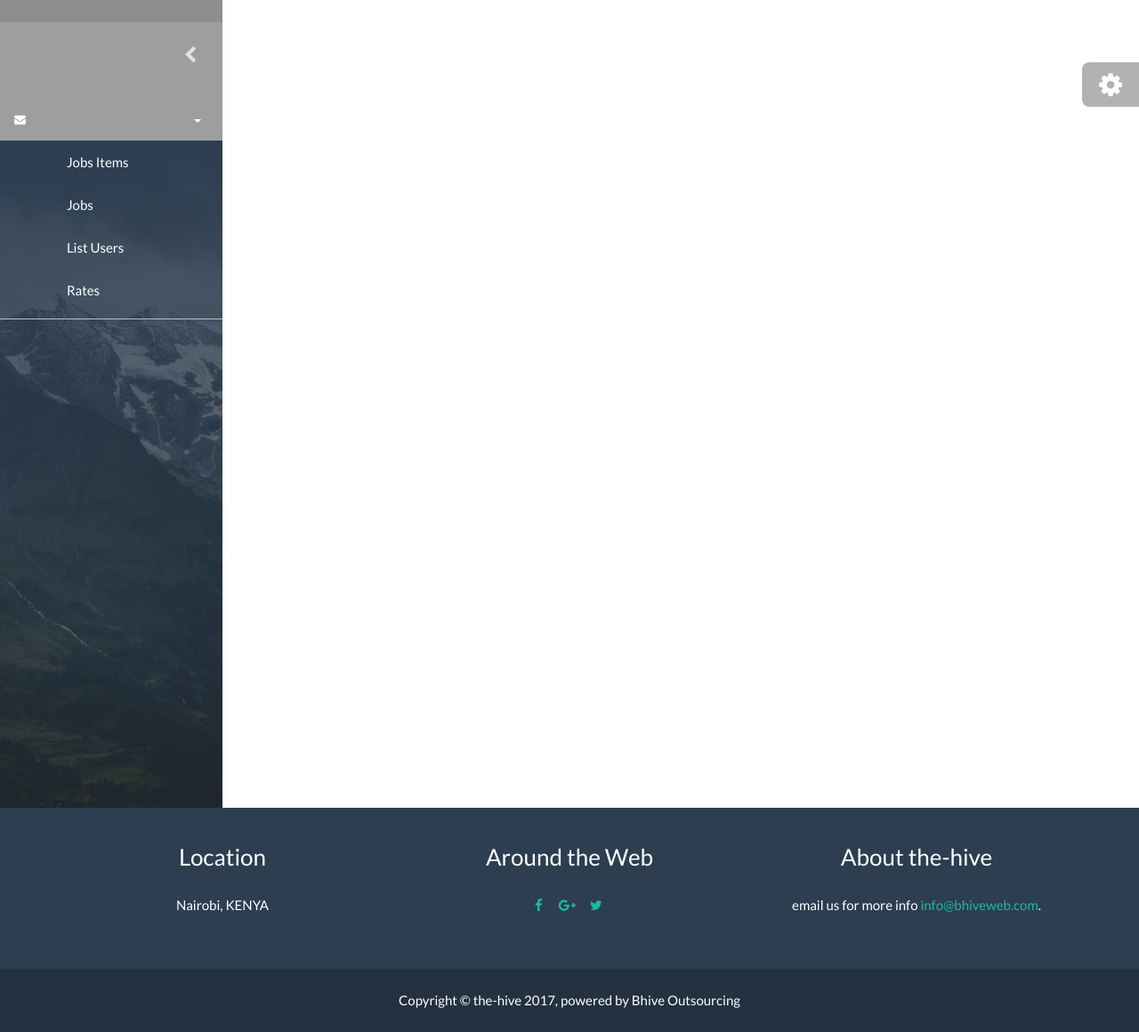
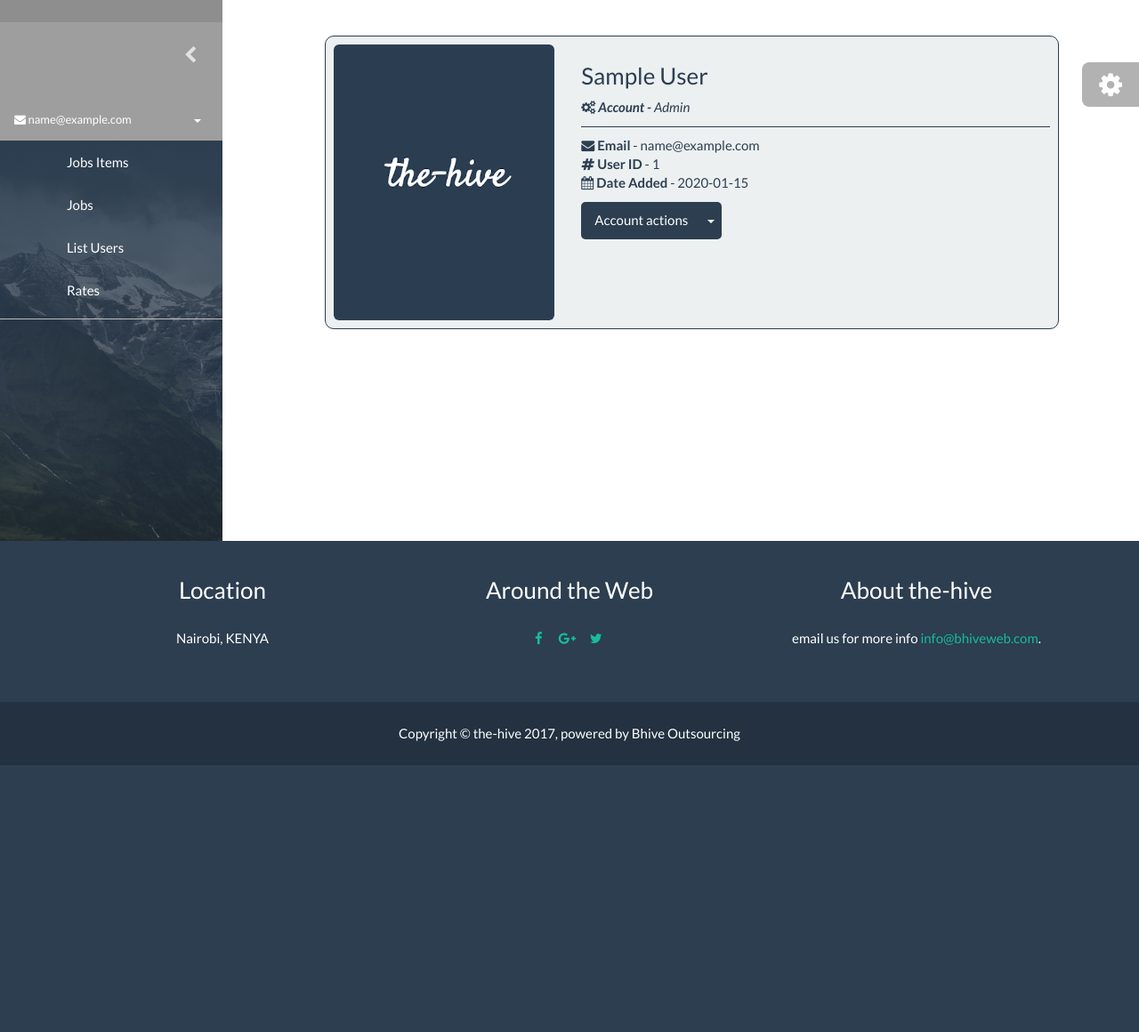
Before and after one commit to eugene-liyai/the_hive, a Flask app: page /profile in a window 1280 px wide. Shown: the part 60-1220 px from the top of the page at 89% size. After the commit the page ends 920 px from the top, so only its background shows below. Run offline with Flask 2, Linux system fonts and the light colour scheme; a user stored in the database is signed in; tables that the repository leaves empty hold one stand-in row (values such as "Sample post"); some libraries are stand-ins or nearby versions; grey boxes are pictures that could not be loaded.

Commit message:
[Feature] add profile information

```diff
--- a/the_hive/static/css/custom.css
+++ b/the_hive/static/css/custom.css
@@ -11,7 +11,7 @@
     padding: 7px;
     width: 150px;
     margin-bottom: 10px;
-}
+}z
 
 .badgebox {
     opacity: 0;
@@ -37,3 +37,14 @@
     /* Move the check mark back when checked */
 	text-indent: 0;
 }
+
+.profile-well {
+    border-radius: 10px;
+    margin-top: 40px;
+    border: 1px solid #2c3e50;
+}
+
+.bottom-line {
+    border-bottom: 1px solid #2c3e50;
+    margin: 10px 0;
+}
--- /dev/null
+++ b/the_hive/static/css/profile.css
@@ -0,0 +1,3 @@
+.sidebar .sidebar-nav {
+    height: 450px;
+}
--- a/the_hive/static/css/sidenav.css
+++ b/the_hive/static/css/sidenav.css
@@ -264,7 +264,7 @@
 }
 
 .sidebar-nav {
-    background-image: linear-gradient( rgb(44, 62, 80), rgba(44, 62, 80, 0.4) ),url(http://127.0.0.1:5000/static/images/sidebar-1.jpg);
+    background-image: linear-gradient( rgb(44, 62, 80), rgba(44, 62, 80, 0.4) ),url(../../static/images/sidebar-1.jpg);
     background-repeat: no-repeat;
     background-size: cover;
 }
--- a/the_hive/templates/adminUserJobs.html
+++ b/the_hive/templates/adminUserJobs.html
@@ -9,7 +9,7 @@
     <link rel="stylesheet" href="{{ url_for('static', filename='css/custom.css') }}" />
 {% endblock %}
 
-{% block userjobs%}
+{% block dashboard_content%}
 {% if user.role == 'ROLE_ADMIN' %}
 <div class="row">
     <div class="col-sm-6 add_job_div">
--- a/the_hive/templates/dashboard.html
+++ b/the_hive/templates/dashboard.html
@@ -144,7 +144,7 @@
     <!-- End settings toggle button -->
 
     <div class="col-md-9">
-        {%block userjobs%}
+        {%block dashboard_content%}
         {%endblock%}
     </div>
     </div>
--- a/the_hive/templates/profile.html
+++ b/the_hive/templates/profile.html
@@ -7,155 +7,150 @@
     <link rel="stylesheet" href="{{ url_for('static', filename='css/tables.css') }}" />
     <link rel="stylesheet" href="{{ url_for('static', filename='css/jobDisplay.css') }}" />
     <link rel="stylesheet" href="{{ url_for('static', filename='css/custom.css') }}" />
+    <link rel="stylesheet" href="{{ url_for('static', filename='css/profile.css') }}" />
 {% endblock %}
 
-{% block profiles %}
+{% block dashboard_content %}
     <div class="row">
-        <div class="col-xs-12 col-sm-6 col-md-6">
-            <div class="well well-sm">
+        <div class="col-xs-12 col-sm-6 col-md-12">
+            <div class="well well-sm profile-well">
                 <div class="row">
                     <div class="col-sm-6 col-md-4">
-                        <img src="http://placehold.it/380x500" alt="" class="img-rounded img-responsive" />
+                        <img src="{{ url_for('static', filename='images/the-hive-logo.png') }}" alt="the-hive logo" class="img-rounded img-responsive" />
                     </div>
                     <div class="col-sm-6 col-md-8">
-                        <h4>
-                            Bhaumik Patel</h4>
-                        <small><cite title="San Francisco, USA">San Francisco, USA <i class="glyphicon glyphicon-map-marker">
-                        </i></cite></small>
+                        <h3>
+                            {{user.first_name}} {{user.last_name}}
+                        </h3>
+                        <cite title="San Francisco, USA"> <i class="fa fa-cogs"></i> <strong>Account - </strong>
+                            {% if user.role == 'ROLE_AGENT' %}
+                            Agent
+                            {% else %}
+                            Admin
+                            {% endif %}
+                            </cite>
+                        <div class="bottom-line col-md-12 col-sm-12 col-xs-12"></div>
                         <p>
-                            <i class="glyphicon glyphicon-envelope"></i>email@example.com
+                            <i class="fa fa-envelope"></i> <strong>Email</strong> - {{user.email}}
                             <br />
-                            <i class="glyphicon glyphicon-globe"></i><a href="http://www.jquery2dotnet.com">www.jquery2dotnet.com</a>
+                            <i class="fa fa-hashtag"></i> <strong>User ID</strong> - {{user.user_id}}
                             <br />
-                            <i class="glyphicon glyphicon-gift"></i>June 02, 1988</p>
+                            <i class="fa fa-calendar"></i> <strong>Date Added</strong> - {{user.date_added}}</p>
                         <!-- Split button -->
                         <div class="btn-group">
-                            <button type="button" class="btn btn-primary">
-                                Social</button>
+                            <button type="button" class="btn btn-primary" data-toggle="dropdown">
+                                Account actions</button>
                             <button type="button" class="btn btn-primary dropdown-toggle" data-toggle="dropdown">
-                                <span class="caret"></span><span class="sr-only">Social</span>
+                                <span class="caret"></span><span class="sr-only">Actions</span>
                             </button>
                             <ul class="dropdown-menu" role="menu">
-                                <li><a href="#">Twitter</a></li>
-                                <li><a href="https://plus.google.com/+Jquery2dotnet/posts">Google +</a></li>
-                                <li><a href="https://www.facebook.com/jquery2dotnet">Facebook</a></li>
+                                <li><a href="#" data-toggle="modal" data-target="#edit_password_info">Change Password</a></li>
+                                <li><a href="#" data-toggle="modal" data-target="#edit_user_info" >Edit account</a></li>
+                                <li><a href="#" >Account Stats</a></li>
                                 <li class="divider"></li>
-                                <li><a href="#">Github</a></li>
+                                <li><a href="#">Set Availability</a></li>
                             </ul>
                         </div>
                     </div>
                 </div>
             </div>
         </div>
-        <div class="col-xs-12 col-sm-6 col-md-6">
-            <div class="well well-sm">
-                <div class="row">
-                    <div class="col-sm-6 col-md-4">
-                        <img src="http://placehold.it/380x500" alt="" class="img-rounded img-responsive" />
-                    </div>
-                    <div class="col-sm-6 col-md-8">
-                        <h4>
-                            Bhaumik Patel</h4>
-                        <small><cite title="San Francisco, USA">San Francisco, USA <i class="glyphicon glyphicon-map-marker">
-                        </i></cite></small>
-                        <p>
-                            <i class="glyphicon glyphicon-envelope"></i>email@example.com
-                            <br />
-                            <i class="glyphicon glyphicon-globe"></i><a href="http://www.jquery2dotnet.com">www.jquery2dotnet.com</a>
-                            <br />
-                            <i class="glyphicon glyphicon-gift"></i>June 02, 1988</p>
-                        <!-- Split button -->
-                        <div class="btn-group">
-                            <button type="button" class="btn btn-primary">
-                                Social</button>
-                            <button type="button" class="btn btn-primary dropdown-toggle" data-toggle="dropdown">
-                                <span class="caret"></span><span class="sr-only">Social</span>
-                            </button>
-                            <ul class="dropdown-menu" role="menu">
-                                <li><a href="#">Twitter</a></li>
-                                <li><a href="https://plus.google.com/+Jquery2dotnet/posts">Google +</a></li>
-                                <li><a href="https://www.facebook.com/jquery2dotnet">Facebook</a></li>
-                                <li class="divider"></li>
-                                <li><a href="#">Github</a></li>
-                            </ul>
+
+        <!-- Modal edit account info-->
+    <div class="modal fade" id="edit_user_info" role="dialog">
+        <div class="modal-dialog">
+
+          <!-- Modal content-->
+          <div class="modal-content">
+            <div class="modal-header">
+              <button type="button" class="close" data-dismiss="modal">&times;</button>
+              <h4 class="modal-title"><i class="fa fa-info"></i> Edit User Info</h4>
+            </div>
+              <form class="form-horizontal" action="/admin/add_job" method="post">
+                  <fieldset>
+                    <div class="modal-body">
+                        <div class="form-group">
+                          <label class="col-lg-3 control-label" for="edit_first_name">First Name</label>
+                            <div class="col-lg-9">
+                                <input class="form-control input-sm" type="text" name="edit_first_name" id="edit_first_name">
+                            </div>
+                        </div>
+                        <div class="form-group">
+                          <label class="col-lg-3 control-label" for="edit_last_name">Last Name</label>
+                            <div class="col-lg-9">
+                                <input class="form-control input-sm" type="text" name="edit_last_name" id="edit_last_name">
+                            </div>
+                        </div>
+                        <div class="form-group">
+                          <label class="col-lg-3 control-label" for="edit_email">Email</label>
+                            <div class="col-lg-9">
+                                <input class="form-control input-sm" type="text" name="edit_email" id="edit_email">
+                            </div>
                         </div>
                     </div>
-                </div>
+                    <div class="modal-footer">
+                      <button type="submit" class="btn btn-primary" data-dismiss="modal">
+                          <i class="fa fa-send"></i>
+                           Submit
+                      </button>
+                      <button type="button" class="btn btn-default" data-dismiss="modal">
+                          <i class="fa fa-close"></i>
+                           Close
+                      </button>
+                    </div>
+                  </fieldset>
+              </form>
+          </div>
+
+        </div>
+      </div>
+
+        <div class="modal fade" id="edit_password_info" role="dialog">
+        <div class="modal-dialog">
+
+          <!-- Modal content-->
+          <div class="modal-content">
+            <div class="modal-header">
+              <button type="button" class="close" data-dismiss="modal">&times;</button>
+              <h4 class="modal-title"><i class="fa fa-lock"></i> Change Password</h4>
             </div>
-        </div>
-    </div>
-    <div class="row">
-        <div class="col-xs-12 col-sm-6 col-md-6">
-            <div class="well well-sm">
-                <div class="row">
-                    <div class="col-sm-6 col-md-4">
-                        <img src="http://placehold.it/380x500" alt="" class="img-rounded img-responsive" />
-                    </div>
-                    <div class="col-sm-6 col-md-8">
-                        <h4>
-                            Bhaumik Patel</h4>
-                        <small><cite title="San Francisco, USA">San Francisco, USA <i class="glyphicon glyphicon-map-marker">
-                        </i></cite></small>
-                        <p>
-                            <i class="glyphicon glyphicon-envelope"></i>email@example.com
-                            <br />
-                            <i class="glyphicon glyphicon-globe"></i><a href="http://www.jquery2dotnet.com">www.jquery2dotnet.com</a>
-                            <br />
-                            <i class="glyphicon glyphicon-gift"></i>June 02, 1988</p>
-                        <!-- Split button -->
-                        <div class="btn-group">
-                            <button type="button" class="btn btn-primary">
-                                Social</button>
-                            <button type="button" class="btn btn-primary dropdown-toggle" data-toggle="dropdown">
-                                <span class="caret"></span><span class="sr-only">Social</span>
-                            </button>
-                            <ul class="dropdown-menu" role="menu">
-                                <li><a href="#">Twitter</a></li>
-                                <li><a href="https://plus.google.com/+Jquery2dotnet/posts">Google +</a></li>
-                                <li><a href="https://www.facebook.com/jquery2dotnet">Facebook</a></li>
-                                <li class="divider"></li>
-                                <li><a href="#">Github</a></li>
-                            </ul>
+              <form class="form-horizontal" action="/admin/add_job" method="post">
+                  <fieldset>
+                    <div class="modal-body">
+                        <div class="form-group">
+                          <label class="col-lg-4 control-label" for="current_password">Current Password</label>
+                            <div class="col-lg-8">
+                                <input class="form-control input-sm" type="text" name="current_password" id="current_password">
+                            </div>
+                        </div>
+                        <div class="form-group">
+                          <label class="col-lg-4 control-label" for="new_password">New Password</label>
+                            <div class="col-lg-8">
+                                <input class="form-control input-sm" type="text" name="new_password" id="new_password">
+                            </div>
+                        </div>
+                        <div class="form-group">
+                          <label class="col-lg-4 control-label" for="confirm_new_password">Confirm New Password</label>
+                            <div class="col-lg-8">
+                                <input class="form-control input-sm" type="text" name="confirm_new_password" id="confirm_new_password">
+                            </div>
                         </div>
                     </div>
-                </div>
-            </div>
+                    <div class="modal-footer">
+                      <button type="submit" class="btn btn-primary" data-dismiss="modal">
+                          <i class="fa fa-send"></i>
+                           Submit
+                      </button>
+                      <button type="button" class="btn btn-default" data-dismiss="modal">
+                          <i class="fa fa-close"></i>
+                           Close
+                      </button>
+                    </div>
+                  </fieldset>
+              </form>
+          </div>
+
         </div>
-        <div class="col-xs-12 col-sm-6 col-md-6">
-            <div class="well well-sm">
-                <div class="row">
-                    <div class="col-sm-6 col-md-4">
-                        <img src="http://placehold.it/380x500" alt="" class="img-rounded img-responsive" />
-                    </div>
-                    <div class="col-sm-6 col-md-8">
-                        <h4>
-                            Bhaumik Patel</h4>
-                        <small><cite title="San Francisco, USA">San Francisco, USA <i class="glyphicon glyphicon-map-marker">
-                        </i></cite></small>
-                        <p>
-                            <i class="glyphicon glyphicon-envelope"></i>email@example.com
-                            <br />
-                            <i class="glyphicon glyphicon-globe"></i><a href="http://www.jquery2dotnet.com">www.jquery2dotnet.com</a>
-                            <br />
-                            <i class="glyphicon glyphicon-gift"></i>June 02, 1988</p>
-                        <!-- Split button -->
-                        <div class="btn-group">
-                            <button type="button" class="btn btn-primary">
-                                Social</button>
-                            <button type="button" class="btn btn-primary dropdown-toggle" data-toggle="dropdown">
-                                <span class="caret"></span><span class="sr-only">Social</span>
-                            </button>
-                            <ul class="dropdown-menu" role="menu">
-                                <li><a href="#">Twitter</a></li>
-                                <li><a href="https://plus.google.com/+Jquery2dotnet/posts">Google +</a></li>
-                                <li><a href="https://www.facebook.com/jquery2dotnet">Facebook</a></li>
-                                <li class="divider"></li>
-                                <li><a href="#">Github</a></li>
-                            </ul>
-                        </div>
-                    </div>
-                </div>
-            </div>
-        </div>
+      </div>
     </div>
 {% endblock %}
--- a/the_hive/templates/userJobs.html
+++ b/the_hive/templates/userJobs.html
@@ -9,7 +9,7 @@
     <link rel="stylesheet" href="{{ url_for('static', filename='css/custom.css') }}" />
 {% endblock %}
 
-{% block userjobs%}
+{% block dashboard_content%}
 {% if user.role == 'ROLE_ADMIN' %}{% endif %}
 <!--<div class="col-sm-6 add_job_div">-->
     <!--<div class="dataTables_length">-->
--- a/the_hive/views/view.py
+++ b/the_hive/views/view.py
@@ -211,7 +211,7 @@
         user = DATA_CONTROLLER.get_user_by_id(user_id=current_user.user_id, serialize=True)
 
         if len(user):
-            return render_template('profile.html', user=user)
+            return render_template('profile.html', user=user[0])
         else:
             return abort(500)
 
```
Also changed, not shown: the_hive/static/images/the-hive-logo.png (added).
